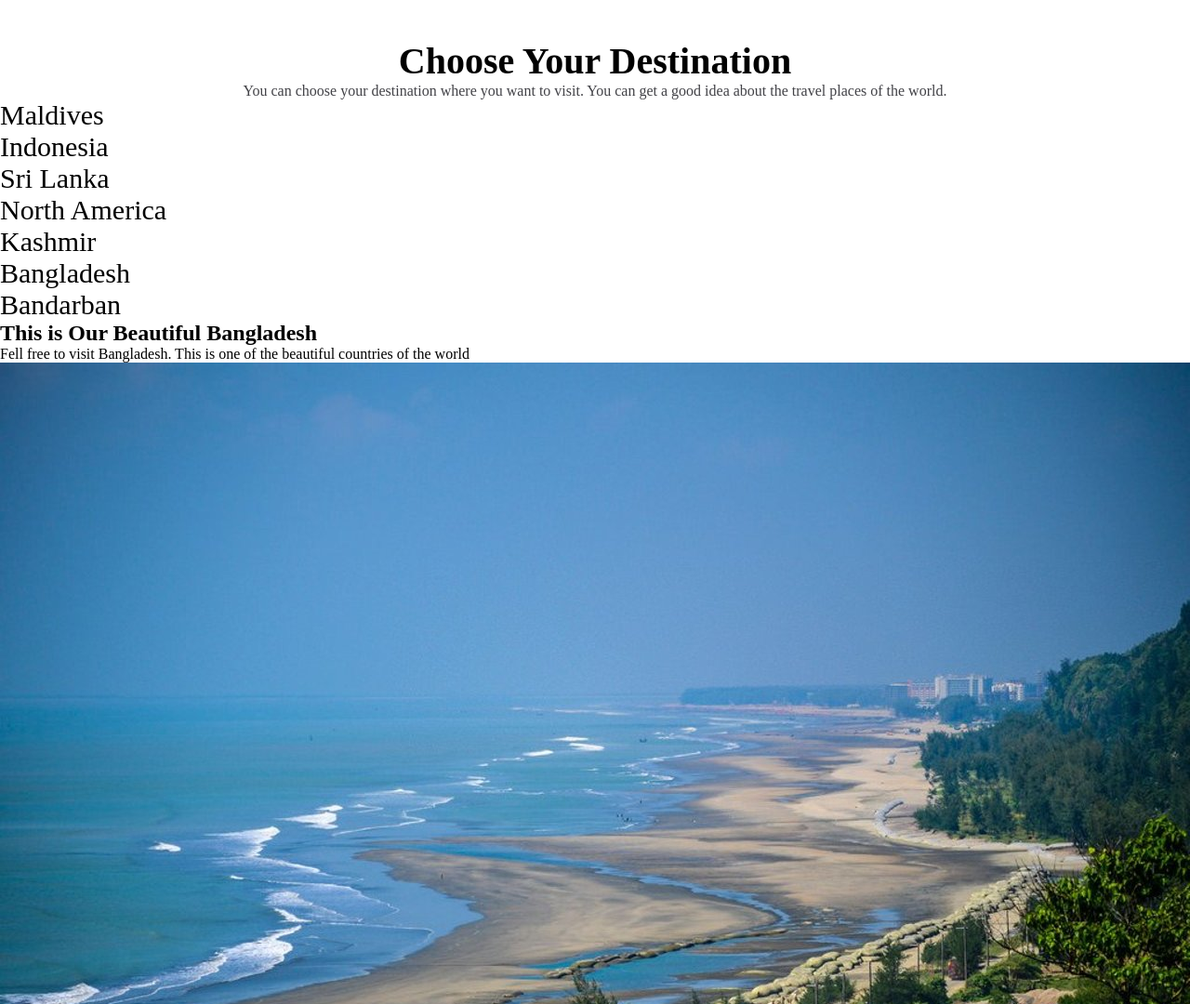
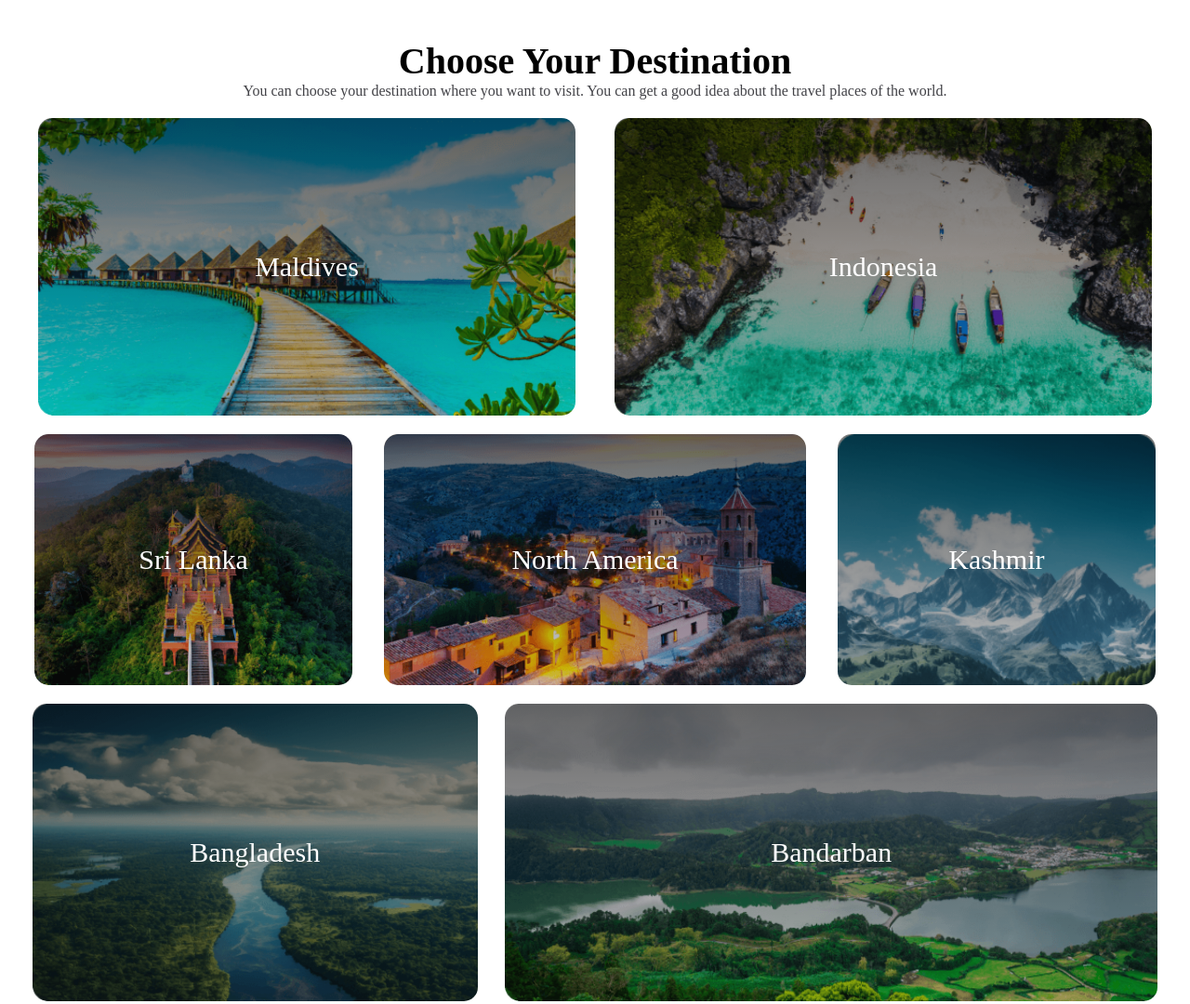
Before and after one commit to zobaerhasnat/beyond-borders-, a plain HTML site: page index.html in a window 1280 px wide. Shown: the part 1200-2280 px from the top of the page at 93% size. Drawn offline with Linux system fonts and the light colour scheme.

Commit message:
almost done css for pc

```diff
--- a/index.html
+++ b/index.html
@@ -120,7 +120,7 @@
     <section>
         <div class="whyWe">
             <h2>Why Choose Us</h2>
-            <p>You can find out the reason why will you get the more specific idea about travel</p>
+            <p class="ww">You can find out the reason why will you get the more specific idea about travel</p>
             <div class="upofww">
                 <div class="handpickedHotels">
                     <i class="fa-solid fa-hotel"></i>
--- a/style.css
+++ b/style.css
@@ -134,8 +134,170 @@ list-style-type: none;
 
 .choose div{
     font-size: 30px;
-    color: black;
+    color: white;
+    padding: 10px;
+    border-radius: 15px;
 }
 
-.
+.firstLine{
+    display: flex;
+    justify-content: space-between;
+}
+
+.maldives{
+    background-image: linear-gradient(rgba(0, 0, 0, 0.5),
+                 rgba(0, 0, 0, 0)), url("images/Rectangle\ 5.png");
+    width: 45%;
+    height: 300px;
+    background-size: cover;
+    background-repeat: no-repeat;
+    display: flex;
+    justify-content: center;
+    align-items: center;
+}
+
+.indonesia{
+    background-image: linear-gradient(rgba(0, 0, 0, 0.5),
+                 rgba(0, 0, 0, 0)), url("images/Rectangle\ 8.png");
+    width: 45%;
+    height: 300px;
+    background-size: cover;
+    background-repeat: no-repeat;
+    display: flex;
+    justify-content: center;
+    align-items: center;
+}
+
+.secondLine{
+    display: flex;
+    justify-content: space-between;
+}
+
+.sriLanka{
+    background-image: linear-gradient(rgba(0, 0, 0, 0.5),
+                 rgba(0, 0, 0, 0)), url("images/Rectangle\ 6.png");
+    width: 26%;
+    height: 250px;
+    background-size: cover;
+    background-repeat: no-repeat;
+    display: flex;
+    justify-content: center;
+    align-items: center;
+}.northAmerica{
+    background-image: linear-gradient(rgba(0, 0, 0, 0.5),
+                 rgba(0, 0, 0, 0)), url("images/Rectangle\ 7.png");
+    width: 35%;
+    height: 250px;
+    background-size: cover;
+    background-repeat: no-repeat;
+    display: flex;
+    justify-content: center;
+    align-items: center;
+    gap: 05px;
+}.kashmir{
+    background-image: linear-gradient(rgba(0, 0, 0, 0.5),
+                 rgba(0, 0, 0, 0)), url("images/Rectangle\ 9.png");
+    width: 26%;
+    height: 250px;
+    background-size: cover;
+    background-repeat: no-repeat;
+    display: flex;
+    justify-content: center;
+    align-items: center;
+}
+
+.thirdLine{
+    display: flex;
+    justify-content: space-between;
+}
+
+.Bangladesh{
+    background-image: linear-gradient(rgba(0, 0, 0, 0.5),
+                 rgba(0, 0, 0, 0)), url("images/Rectangle\ 11.png");
+    width: 37%;
+    height: 300px;
+    background-size: cover;
+    background-repeat: no-repeat;
+    display: flex;
+    justify-content: center;
+    align-items: center;
+}.Bandarban{
+    background-image: linear-gradient(rgba(0, 0, 0, 0.5),
+                 rgba(0, 0, 0, 0)), url("images/Rectangle\ 10.png");
+    width: 55%;
+    height: 300px;
+    background-size: cover;
+    background-repeat: no-repeat;
+    display: flex;
+    justify-content: center;
+    align-items: center;
+    margin-bottom: 50px ;
+}
 /* choose destination style ended */
+
+/* Bangladesh Place Section Started Here */
+.bdplace h2{
+    font-size: 40px;
+    font-weight: 800;
+    color: #000;
+    padding: 30px 0;
+    text-align: center;
+}
+
+.bdplace p{
+    text-align: center;
+    font-size: 18px;
+    color: black;
+    padding: 0px 400px;
+}
+
+.bdimages{
+    display: flex;
+}
+
+.bdimages img{
+    padding: 40px 0;
+    height: 200px;
+    width: 23%;
+    border-radius: 50%;
+}
+/* Bangladesh Place Section ended Here */
+/* why we sectin style started */
+.whyWe h2{
+    font-size: 40px;
+    font-weight: 800;
+    color: #000;
+    padding: 30px 0;
+    text-align: center;
+}
+
+.ww{
+    text-align: center;
+    font-size: 18px;
+    color: black;
+    padding: 0px 400px;
+}
+.upofww{
+    display: flex;
+    justify-content: space-between;
+}
+
+.handpickedHotels{
+    background-color: antiquewhite;
+    height: 250px;
+    width: 45%;
+}
+.worldClassServices{
+    background-color: rgb(185, 163, 135);
+    height: 250px;
+    width: 45%;
+}
+
+.downofww{
+    background-color: rgb(228, 220, 209);
+    height: 250px;
+    width: 45%;
+    margin-top: 30px;
+}
+
+/* why we sectin style ended */
```
